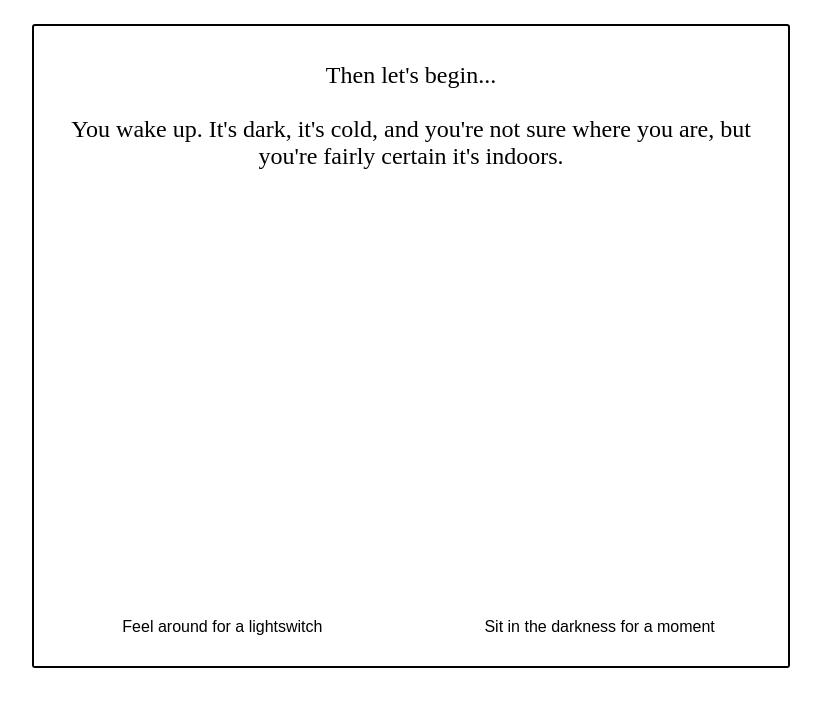
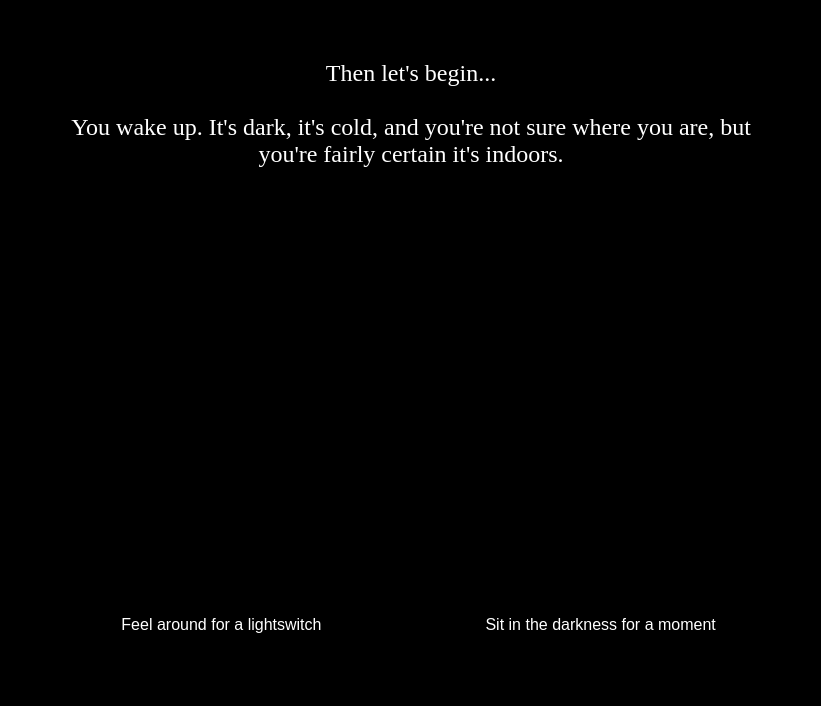
Before and after one commit to Cameronjpr/escape, a plain HTML site: page index.html in a window 1280 px wide. Both pictures are taken after a click on the button "Yes". Shown: the whole page, without its empty margins (229-1050 px from the left). Drawn offline with nearby package versions, Linux system fonts and the light colour scheme.

Commit message:
Add files via upload
Added a contextual styling feature which makes the screen red upon death. Also turns the screen white after the player discovers the light switch.

```diff
--- a/main.js
+++ b/main.js
@@ -49,11 +49,13 @@ $(document).ready(function() {
     $(leftBtn).click(function(event){
         index = forks[index].next[0]
         forks.update(index)
+        forkEventListener()
     });
 
     $(rightBtn).click(function(event){
         index = forks[index].next[1]
         forks.update(index)
+        forkEventListener()
     });
 
     $(leftBtn).hover(function(event){
@@ -63,6 +65,24 @@ $(document).ready(function() {
     $(rightBtn).hover(function(event){
         $(rightBtn).toggleClass('selected');
     });
+
+    const forkEventListener = () => {
+        if (index === 3) {
+            document.body.style.backgroundColor = "white"
+            document.body.style.color = "black"
+        }
+        else if (index > 600 && index < 700) {
+            document.body.style.backgroundColor = "#990000"
+            document.body.style.color = "white"
+        }
+        // else if (index > 700 && index < 800) {
+
+        // }
+        else if (index < 3 || index === 999){
+            document.body.style.backgroundColor = "black"
+            document.body.style.color = "white"
+        }
+    }
 
     const forks = {
         update: function(i) {
--- a/style.css
+++ b/style.css
@@ -1,6 +1,6 @@
 body {
-    background-color: white;
-    color: black;
+    background-color: black;
+    color: white;
     font-size: 1.5em;
 }
 
@@ -10,8 +10,8 @@ body {
 }
 
 .btn {
-    background-color: white;
-    color: black;
+    background-color: inherit;
+    color: inherit;
     border: none;
     font-size: 16px;
     padding: 5px;
@@ -42,10 +42,8 @@ body {
 }
 
 .main-text-area {
-    border: 2px solid black;
-    border-radius: 3px;
-    margin-left: 20%;
-    margin-right: 20%;
+    margin-left: 10%;
+    margin-right: 10%;
     margin-top: 1em;
     height: 80vh;
     display: grid;
@@ -106,5 +104,12 @@ body {
 /* Desktops and laptops ----------- */
 
 @media only screen and (min-width : 960px) {
-
+    .main-text-area {
+        margin-left: 20%;
+        margin-right: 20%;
+        margin-top: 1em;
+        height: 80vh;
+        display: grid;
+        grid-template-rows: [story] 4fr [input] 1fr;
+    }
 }
```
